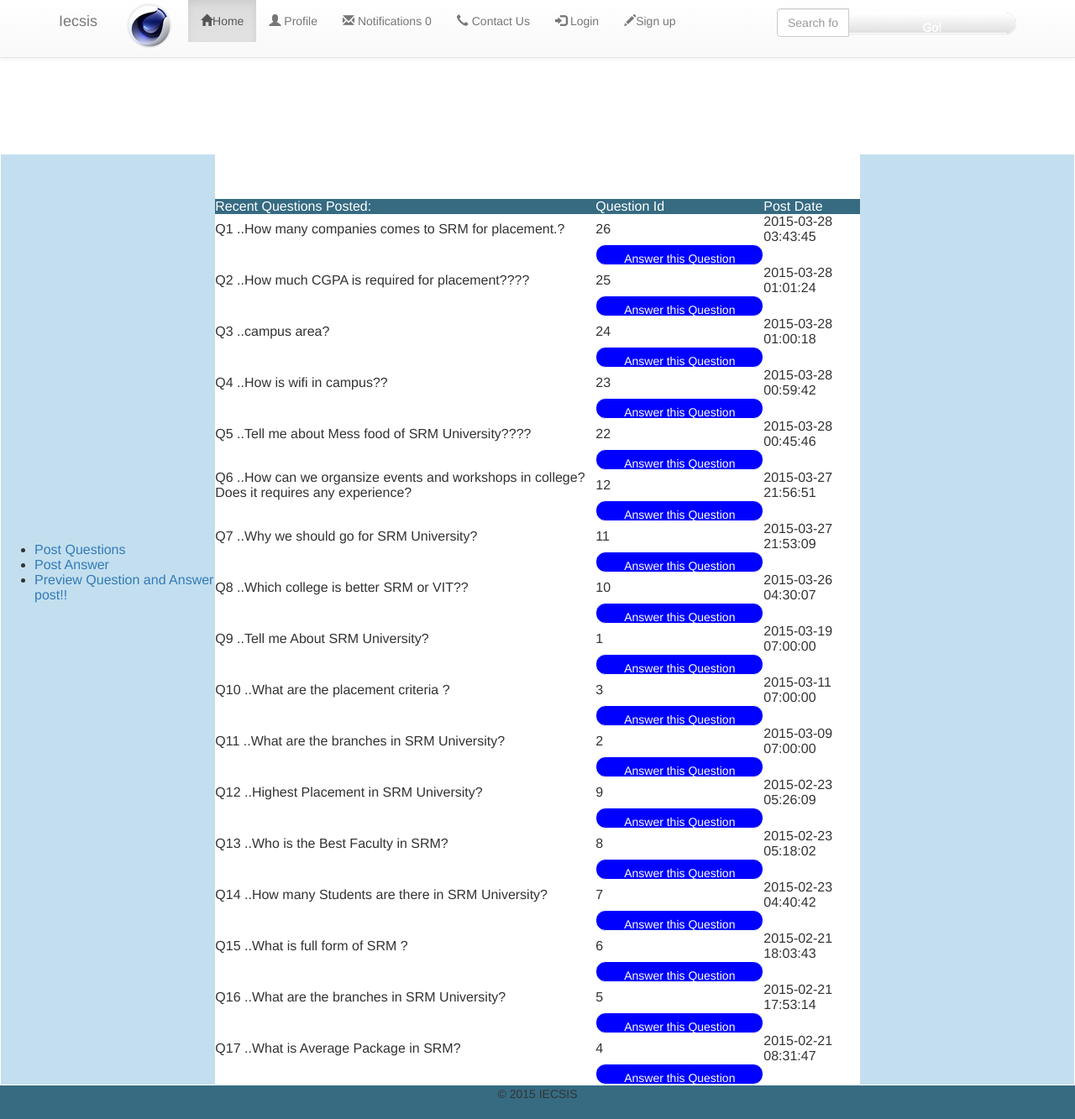
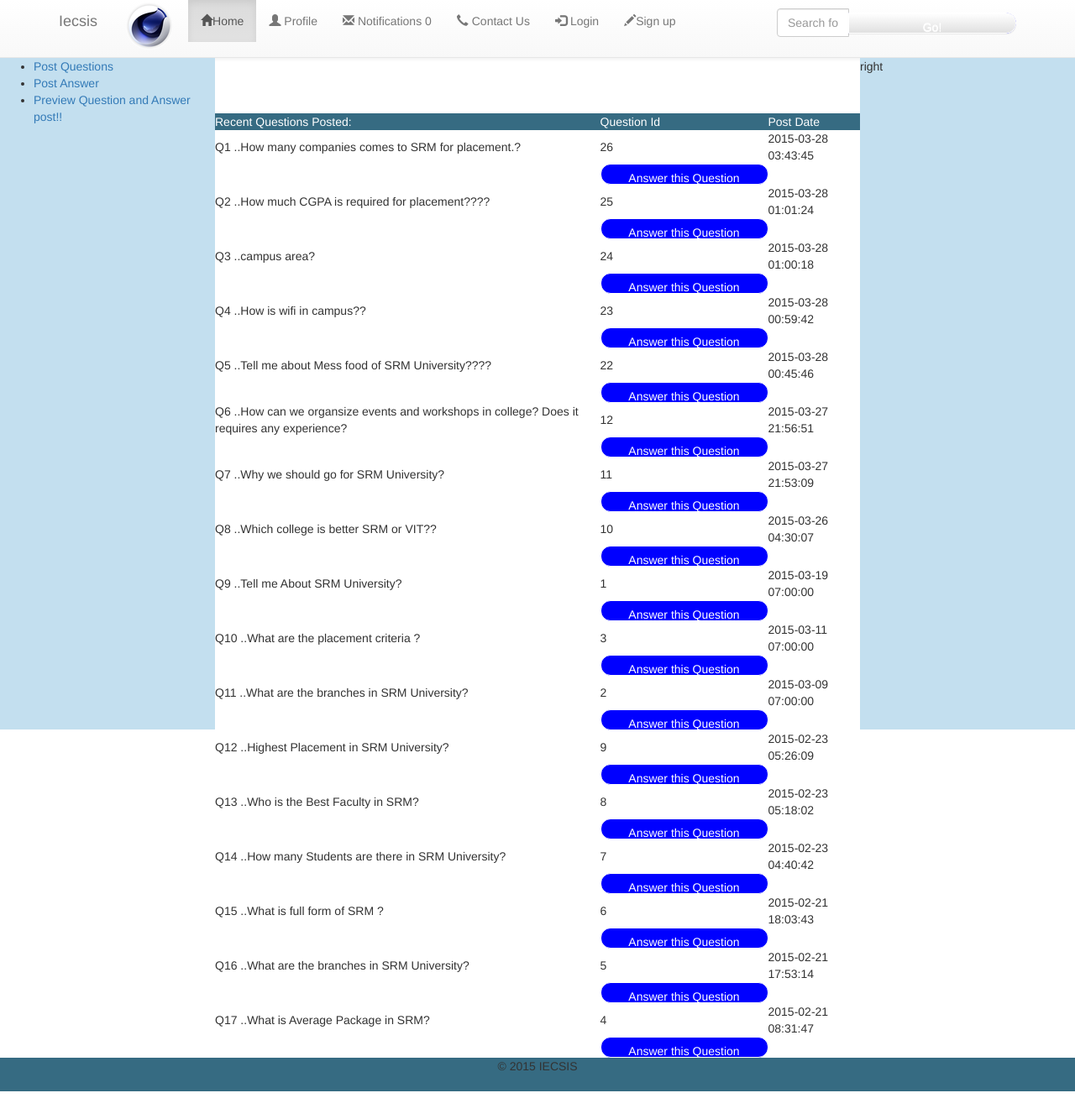
Before and after one commit to bhupendra11/Student-interaction-system, a PHP site: page / in a window 1280 px wide. Shown: the whole page at 84% size. After the commit the page ends 1300 px from the top, so only its background shows below. Run offline with PHP 8.4, Linux system fonts and the light colour scheme; data comes from the database, SQL or seed files in the repository; some libraries are stand-ins or nearby versions.

Commit message:
index.php

```diff
--- a/index.php
+++ b/index.php
@@ -1,33 +1,46 @@
+<!Doctype html>
+<head>
+<style>
+.wrap{width:100%;height:100%;position:relative}
+.head{position:fixed;top:0;left:0;width:100%}
+.bodywrap{margin-top:100px;width:100%;}
+.left,.right{width:20%;height:100%;position: fixed;}
+.left,.center,.right,.bodywrap{height:100%}
+.left{background-color:#c3dfef;float:left;margin-left: 0px;width:20%;}
+.right{background-color:#c3dfef;float:right;margin-left: 80%;width:20%;}
+.center{background-color:white; margin-left:20%;width:60%;margin-top:-5px;}
+.head{background-color:#777}
+</style>
+<meta charset="utf-8">
+  <meta name="viewport" content="width=device-width, initial-scale=1">
+  <link rel="stylesheet" href="http://maxcdn.bootstrapcdn.com/bootstrap/3.2.0/css/bootstrap.min.css">
+  <script src="https://ajax.googleapis.com/ajax/libs/jquery/1.11.1/jquery.min.js"></script>
+  <script src="http://maxcdn.bootstrapcdn.com/bootstrap/3.2.0/js/bootstrap.min.js"></script>
+</head>
 <?php
 session_start();
 error_reporting(~E_NOTICE & ~E_DEPRECATED);
 ?>
-<div style="position: fixed; width: 100%;height:13%; background-color: white;">
-<?php include('./mainheader.php');?>
-</div>
+<div class="wrap">
 
-<table class="tbl">
-<tr width="100%">
-<div style="position: fixed; ">
-<td width="20%" style="background-color:#c3dfef;style="position: fixed;" >
-<center>
-<ul style="text-align:left;">
-<li><a href="html/question.php">Post Questions</a></li>
+<div class="head" style="position: fixed; width: 100%; background-color: white;"><?php include('./mainheader.php');?></div>
+<div class='bodywrap'>
+        <div class='left' style="margin-top: -2%;">
+<ul >
+<li><a href="html/question.html">Post Questions</a></li>
 <li><a href="php/answer.php">Post Answer</a></li>
 <li><a href="php/preview.php">Preview Question and Answer post!!</a></li>
 </ul>
-</center>
+</div>
+        <div class='right' style="margin-top: -2%;">right</div>
+        <div class='center'><?php include 'php/recentpost.php';?></div>
+
+    </div>
 </div>
 
-</td>
-<td width="60%">
-<?php include 'php/recentpost.php';?>
-</td>
-<td width="20%" style="background-color:#c3dfef;">
-</td>
-</tr>
-</table>
+
+
+<div style="background: white;">
+
+<?php include('php/footer.php');?>
 </div>
-
-<script src="//ajax.googleapis.com/ajax/libs/jquery/1.8/jquery.min.js"></script>
-<?php include('php/footer.php');?>
--- a/mainheader.php
+++ b/mainheader.php
@@ -62,4 +62,4 @@
         </div>
      </div>
 </div>
-<body style="margin-top:80px;">
+<body style="margin-top:auto;">
--- a/php/recentpost.php
+++ b/php/recentpost.php
@@ -2,7 +2,7 @@
 require_once 'connection.php';
 $query="select * from tb_question order by question_post_date desc";
 $result=mysqli_query($connection,$query);
-	echo "<center><table style='margin-top:-150px;'><tr class='xx'><td>Recent Questions Posted:</td><td>Question Id</td>".
+echo "<center><table style='margin-top:-300px;'><tr class='xx'><td>Recent Questions Posted:</td><td>Question Id</td>".
 		"<td>Post Date</td></tr>";
 $queno=1;
 while($res=mysqli_fetch_assoc($result))
```
Lines whose indentation alone changed are shown as unchanged.
